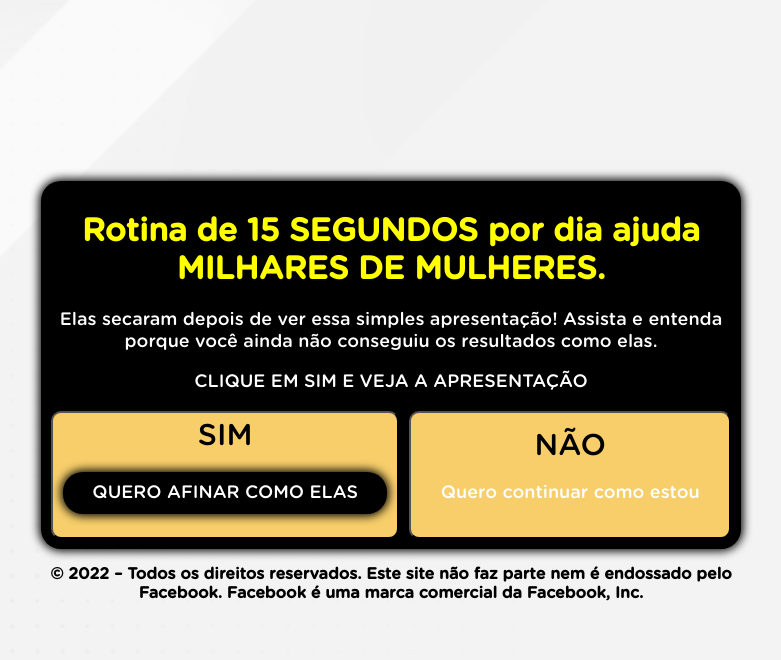
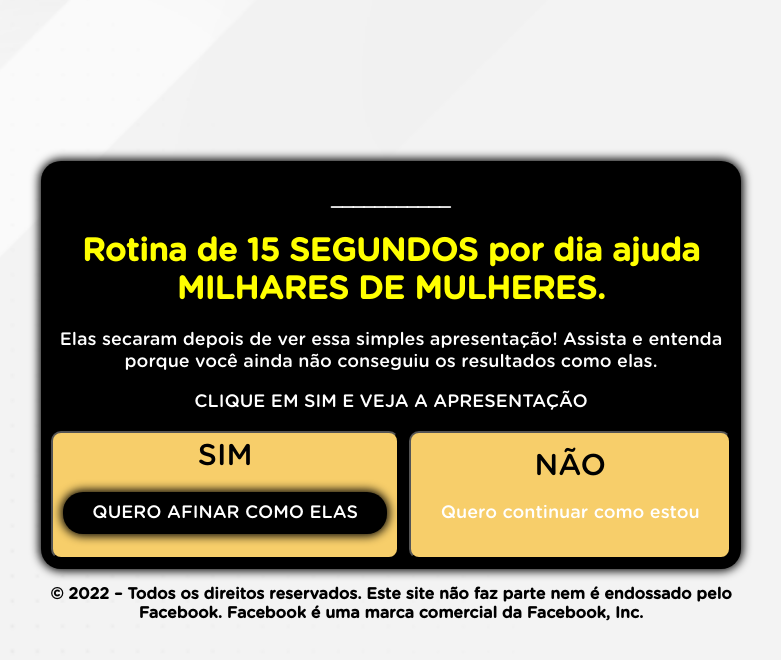
Before and after one commit to LucasRax/l4atv.site, a plain HTML site: page QZ/index.html in a window 1280 px wide. Shown: the whole page, without its empty margins (249-1030 px from the left). Drawn offline with Linux system fonts and the light colour scheme.

Commit message:
Update index.html

```diff
--- a/QZ/index.html
+++ b/QZ/index.html
@@ -103,6 +103,7 @@
 <div class="black">
 <div id="primeira">
 <div class="question">
+<p>___________<p>
 <h1>Rotina de 15 SEGUNDOS por dia ajuda MILHARES DE MULHERES.</h1>
 <p>Elas secaram depois de ver essa simples apresentação! Assista e entenda porque você ainda não conseguiu os resultados como elas.</p>
 <p>CLIQUE EM SIM E VEJA A APRESENTAÇÃO<p>
```
